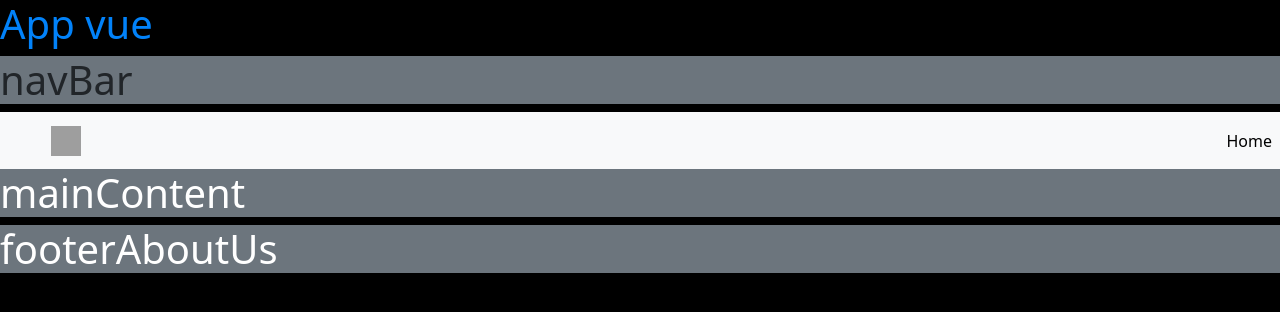
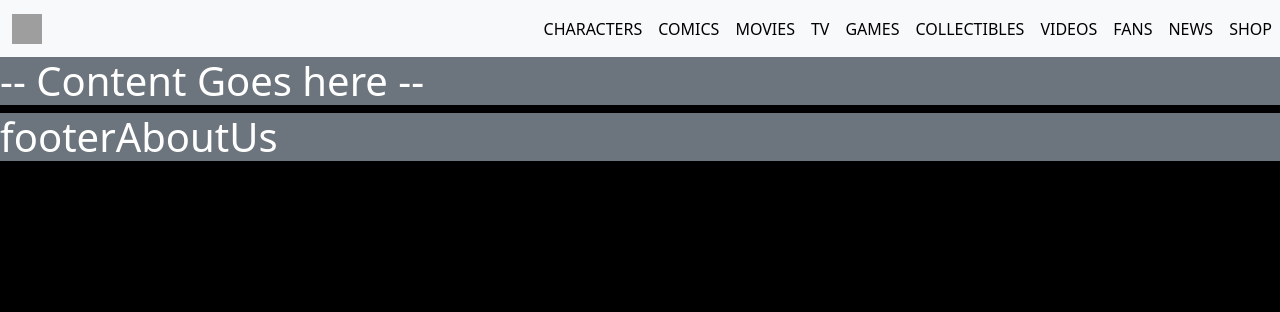
Before and after one commit to EliaBuratti/vite-comics, a Vue app: page / in a window 1280 px wide. Shown: the top 312 px of the page. Built offline with nearby package versions, Linux system fonts and the light colour scheme; grey boxes are pictures that could not be loaded.

Commit message:
add nav bar
not finished graphics

```diff
--- a/src/App.vue
+++ b/src/App.vue
@@ -22,7 +22,6 @@ export default {
 </script>
 
 <template>
-  <h1>App vue</h1>
   <navBar></navBar>
   <mainContent></mainContent>
   <footerAboutUs></footerAboutUs>
@@ -30,8 +29,4 @@ export default {
 
 <style lang="scss" scoped>
 @use './assets/scss/partials/variables' as *;
-
-h1 {
-  color: $primary-color;
-}
 </style>
--- a/src/components/mainContent.vue
+++ b/src/components/mainContent.vue
@@ -8,7 +8,7 @@ export default {
 
 <template>
     <div>
-        <h1 class="bg-secondary w-100">mainContent</h1>
+        <h1 class="bg-secondary w-100"> -- Content Goes here --</h1>
     </div>
 </template>
 
--- a/src/components/navBar.vue
+++ b/src/components/navBar.vue
@@ -1,14 +1,20 @@
 <script>
 export default {
-    name: 'navBar'
+    name: 'navBar',
+
+    data() {
+
+        return {
+
+            navSections: ['characters', 'comics', 'movies', 'tv', 'games', 'collectibles', 'videos', 'fans', 'news', 'shop'],
+        }
+    }
 }
 </script>
 
 
 
 <template>
-    <h1 class="bg-secondary w-100">navBar</h1>
-
     <nav class="navbar navbar-expand-lg bg-body-tertiary">
         <div class="container">
             <a class="navbar-brand" href="#">
@@ -23,8 +29,8 @@ export default {
             </button>
             <div class="collapse navbar-collapse" id="navbarNav">
                 <ul class="navbar-nav">
-                    <li class="nav-item">
-                        <a class="nav-link active" aria-current="page" href="#">Home</a>
+                    <li v-for="section in navSections" class="nav-item text-uppercase font-weight-bold">
+                        <a class="nav-link active" aria-current="page" href="#">{{ section }}</a>
                     </li>
                 </ul>
             </div>
```
